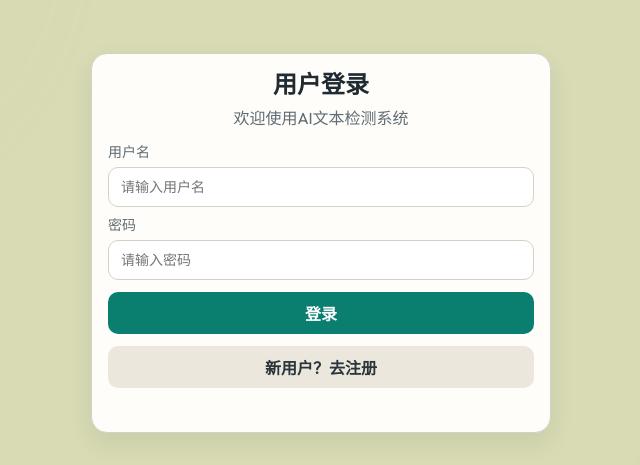
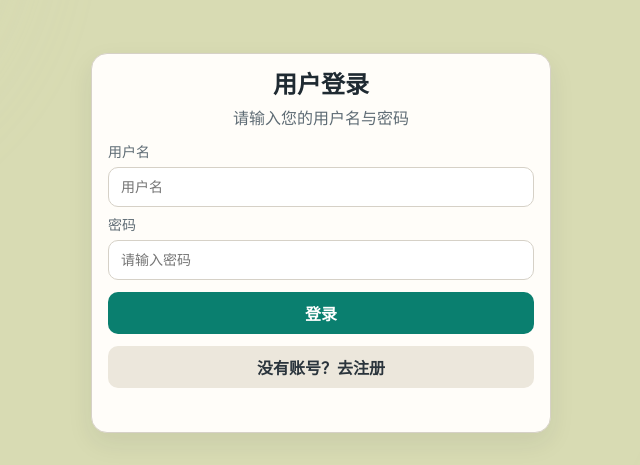
Before and after one commit to lyq9797/aigc_web, a FastAPI app: page /login in a window 1280 px wide. Shown: the part 157-622 px from the top of the page, without its empty margins (319-959 px from the left). Run offline with FastAPI, Linux system fonts and the light colour scheme.

Commit message:
登录页面模板

```diff
--- a/app/templates/login.html
+++ b/app/templates/login.html
@@ -4,33 +4,33 @@
   <meta charset="UTF-8" />
   <meta name="viewport" content="width=device-width, initial-scale=1.0" />
   <title>登录 - AI 文本检测系统</title>
-  <link rel="stylesheet" href="/static/styles.css" />
+  <link rel="stylesheet" href="/static/styles.css?v=20260420-2" />
 </head>
 <body>
   <div class="bg-shape bg-one"></div>
   <div class="bg-shape bg-two"></div>
 
-  <main class="auth-wrap">
-    <section class="card auth-box">
-      <h1 class="auth-title">用户登录</h1>
-      <p class="muted auth-subtitle">欢迎使用AI文本检测系统</p>
+  <main class="auth-wrap" role="main">
+    <section class="card auth-box" aria-labelledby="loginTitle">
+      <h1 id="loginTitle" class="auth-title">用户登录</h1>
+      <p class="muted auth-subtitle">请输入您的用户名与密码</p>
 
-      <label>用户名</label>
-      <input id="username" type="text" placeholder="请输入用户名" />
+      <label for="username">用户名</label>
+      <input id="username" name="username" type="text" autocomplete="username" placeholder="用户名" />
 
-      <label>密码</label>
+      <label for="password">密码</label>
       <div class="password-input-wrap">
-        <input id="password" type="password" placeholder="请输入密码" />
+        <input id="password" name="password" type="password" autocomplete="current-password" placeholder="请输入密码" />
         <button id="togglePasswordBtn" type="button" class="password-eye" aria-label="显示或隐藏密码" title="显示/隐藏密码"></button>
       </div>
 
-      <button id="loginBtn" class="primary big">登录</button>
-      <button id="goRegisterBtn" class="ghost big">新用户？去注册</button>
-      <p id="msg" class="msg"></p>
+      <button id="loginBtn" class="primary big" type="button">登录</button>
+      <button id="goRegisterBtn" class="ghost big" type="button">没有账号？去注册</button>
+      <p id="msg" class="msg" aria-live="polite"></p>
     </section>
   </main>
 
-  <script src="/static/common.js"></script>
-  <script src="/static/login.js"></script>
+  <script src="/static/common.js?v=20260417-4"></script>
+  <script src="/static/login.js?v=20260417-4"></script>
 </body>
 </html>
```
